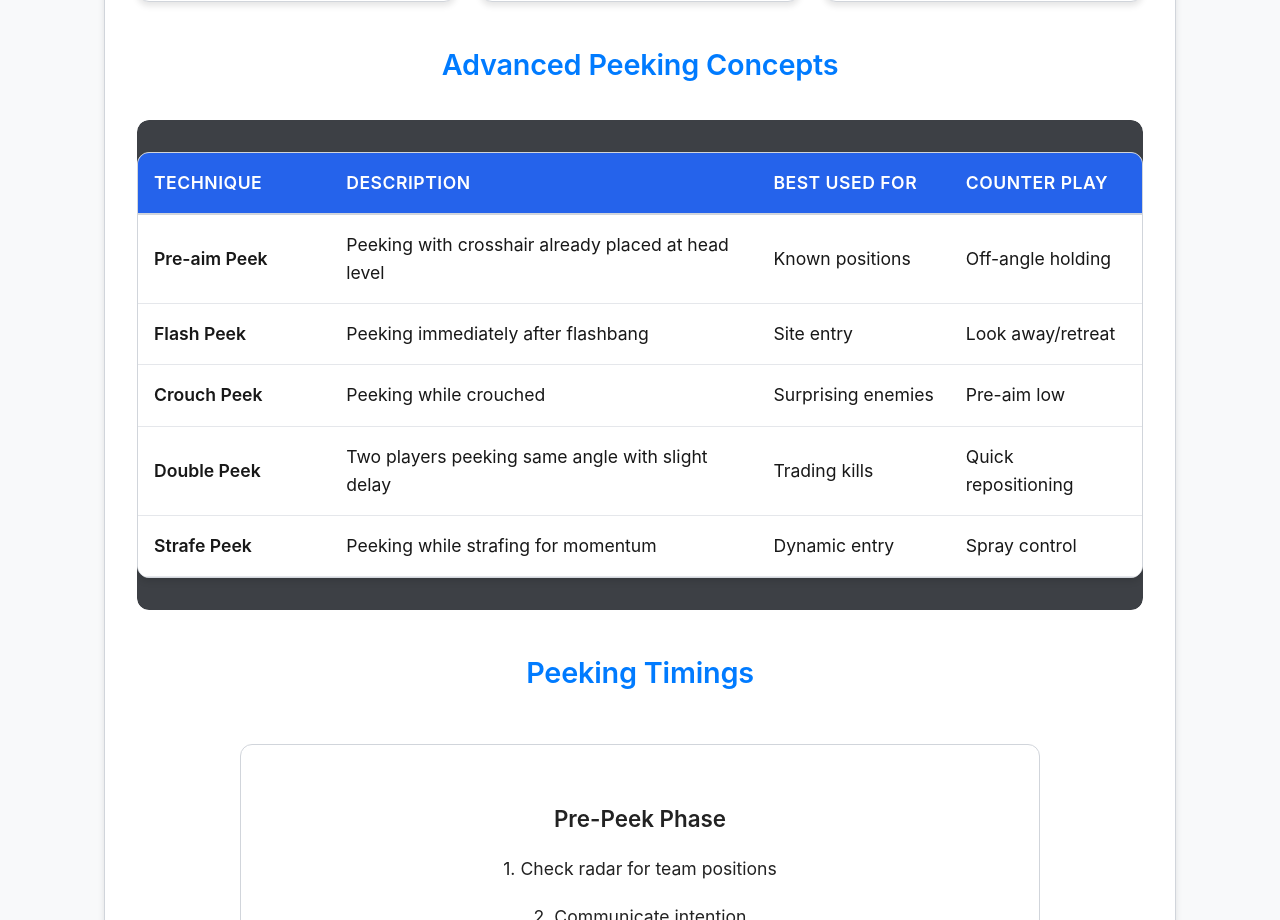
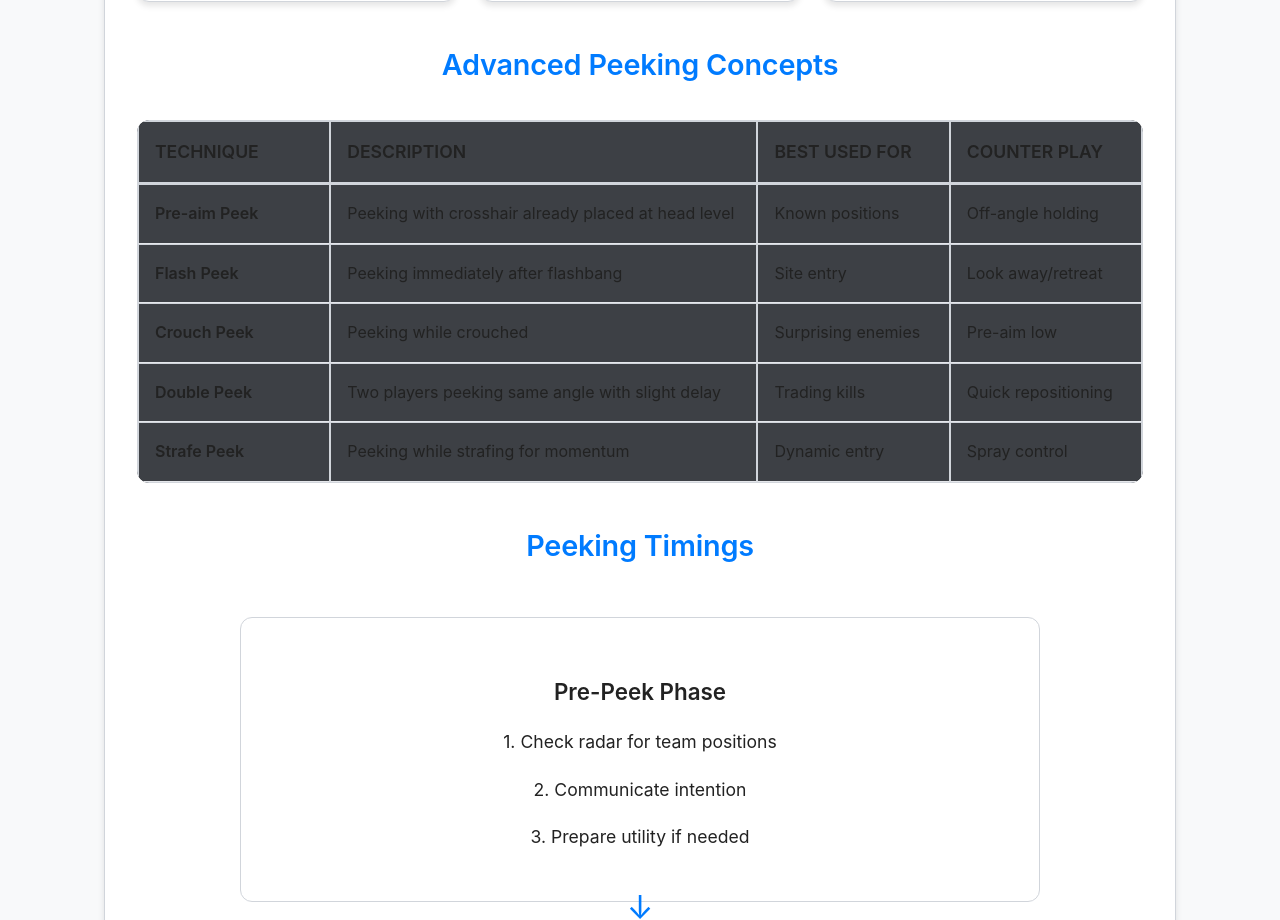
Before and after one commit to Zm1yka1337/CS2Front, a React (Create React App) app: page /theory in a window 1280 px wide. Shown: the part 1400-2320 px from the top of the page. Built offline with nearby package versions, Linux system fonts and the light colour scheme; no server answers.

Commit message:
finish228

```diff
--- a/src/components/Home.js
+++ b/src/components/Home.js
@@ -54,7 +54,7 @@ function Home() {
 
   return (
     <div className="home">
-      <h1>CS2 траєкторія гранат</h1>
+      <h1>CS2 Grenade Lineups</h1>
       {success && <div style={{color: 'green', marginBottom: '1rem'}}>Дані успішно імпортовано!</div>}
       {error && <div style={{color: 'red', marginBottom: '1rem'}}>{error}</div>}
       {mapsLoading ? (
@@ -84,7 +84,7 @@ function Home() {
                 </div>
               </div>
             </Link>
-          )) : <div>Немає доступних карт</div>}
+          )) : <div>No maps available</div>}
         </div>
       )}
     </div>
--- a/src/components/NadeDetails.js
+++ b/src/components/NadeDetails.js
@@ -117,22 +117,22 @@ function NadeDetails() {
           </div>
 
           <div className="info-card">
-            <h3>Техніка</h3>
-            <p><strong>Тип:</strong> {type}</p>
-            <p><strong>Кидок:</strong> {technique}</p>
-            <p><strong>Складність:</strong> {difficulty}</p>
+            <h3>Technique</h3>
+            <p><strong>Type:</strong> {type}</p>
+            <p><strong>Throw:</strong> {technique}</p>
+            <p><strong>Difficulty:</strong> {difficulty}</p>
           </div>
 
           <div className="info-card">
-            <h3>Деталі</h3>
-            <p><strong>Тікрейт:</strong> {tickrate}</p>
-            <p><strong>Позиція:</strong> {spotName}</p>
+            <h3>Details</h3>
+            <p><strong>Tickrate:</strong> {tickrate}</p>
+            <p><strong>Spot:</strong> {spotName}</p>
           </div>
         </div>
 
         {videoUrl && !showTutorial && (
           <button className="watch-tutorial-button" onClick={handleOpenTutorial}>
-            Пидивитися туторіал (Video & Instructions)
+            Watch Tutorial (Video & Instructions)
           </button>
         )}
 
@@ -140,7 +140,7 @@ function NadeDetails() {
           <div className="tutorial-modal-overlay">
             <div className="tutorial-modal-content">
               <div className="tutorial-modal-header">
-                <h2>{title} - Туторіал</h2>
+                <h2>{title} - Tutorial</h2>
                 <button className="close-tutorial-button" onClick={() => setShowTutorial(false)}>
                   &times;
                 </button>
@@ -159,13 +159,13 @@ function NadeDetails() {
                     )}
                     {description && (
                       <div className="nade-description">
-                        <h3>Повна інструкція:</h3>
+                        <h3>Full Instructions:</h3>
                         <p>{description}</p>
                       </div>
                     )}
                     <div className="comments-placeholder">
-                      <h3>Коментарі</h3>
-                      <p><em>(Коментарі скоро поясляться)</em></p>
+                      <h3>Comments</h3>
+                      <p><em>(Comment section coming soon)</em></p>
                     </div>
                   </div>
                   <div className="modal-right-column">
--- a/src/components/NadeDetailsModal.js
+++ b/src/components/NadeDetailsModal.js
@@ -296,24 +296,7 @@ function NadeDetailsModal({ mapId, nadeId, currentUser, onClose }) {
                 </div>
               )}
               {/* Comments Section */}
-              <div className="comments-section">
-                <h3>Коментарі</h3>
-                <div className="comments-list">
-                  {comments.length === 0 && <div className="no-comments">Коментарів ще немає.</div>}
-                  {comments.map(comment => (
-                    <div key={comment.id} className="comment-item">
-                      <div className="comment-header">
-                        <span className="comment-user">{comment.userName || 'Користувач'}</span>
-                        <span className="comment-date">{comment.createdAt?.seconds ? new Date(comment.createdAt.seconds * 1000).toLocaleString() : ''}</span>
-                        {currentUser && comment.userId === currentUser.uid && (
-                          <button className="delete-comment-btn" onClick={() => handleDeleteComment(comment.id, comment.userId)} title="Видалити">×</button>
-                        )}
-                      </div>
-                      <div className="comment-text">{comment.text}</div>
-                    </div>
-                  ))}
-                </div>
-              </div>
+              {/* Коментарі повністю прибрано для модалки улюблених гранат */}
             </div>
             <div className="modal-right-column">
               {currentVideoId ? (
--- a/src/pages/RegisterPage.js
+++ b/src/pages/RegisterPage.js
@@ -2,7 +2,6 @@ import React, { useState } from 'react';
 import { useNavigate } from 'react-router-dom';
 import { registerWithEmailAndPassword } from '../services/firebaseService';
 import '../styles/RegisterPage.css';
-import { Link } from 'react-router-dom';
 
 function RegisterPage() {
   const [email, setEmail] = useState('');
@@ -59,47 +58,58 @@ function RegisterPage() {
   return (
     <div className="register-page">
       <div className="register-container">
-        <h1>Реєстрація</h1>
-        {error && <div className="error-message">{error}</div>}
-        <form onSubmit={handleEmailRegister} className="register-form">
+        <h2>Реєстрація</h2>
+        <form onSubmit={handleEmailRegister}>
+          <div className="form-group">
             <label htmlFor="email">Email</label>
             <input
               type="email"
               id="email"
               value={email}
               onChange={(e) => setEmail(e.target.value)}
+              placeholder="Ваш email"
               required
             />
+          </div>
+          <div className="form-group">
             <label htmlFor="password">Пароль</label>
             <input
               type="password"
               id="password"
               value={password}
               onChange={(e) => setPassword(e.target.value)}
+              placeholder="Ваш пароль"
               required
             />
+          </div>
+          <div className="form-group">
             <label htmlFor="confirmPassword">Підтвердіть Пароль</label>
             <input
               type="password"
               id="confirmPassword"
               value={confirmPassword}
               onChange={(e) => setConfirmPassword(e.target.value)}
+              placeholder="Підтвердіть пароль"
               required
             />
-          <label htmlFor="displayName">Ім'я користувача</label>
+          </div>
+          <div className="form-group">
+            <label htmlFor="displayName">Ім'я</label>
             <input
               type="text"
               id="displayName"
               value={displayName}
               onChange={(e) => setDisplayName(e.target.value)}
+              placeholder="Ваше ім'я"
               required
             />
-          <button type="submit" className="btn btn-register">Зареєструватися</button>
+          </div>
+          {error && <p className="error-message">{error}</p>}
+          <button type="submit" className="btn btn-primary">Зареєструватися</button>
         </form>
-        <button className="btn btn-google">Зареєструватися через Google</button>
-        <div className="login-link">
-          Вже маєте акаунт? <Link to="/login">Увійти</Link>
-        </div>
+        <p className="switch-form-text">
+          Вже є акаунт? <a href="/login">Увійти</a>
+        </p>
       </div>
     </div>
   );
--- a/src/styles/Theory.css
+++ b/src/styles/Theory.css
@@ -380,35 +380,36 @@
 }
 
 .theory-table {
+  background: transparent !important;
+  border-collapse: collapse;
   width: 100%;
-  border-collapse: separate;
-  border-spacing: 0;
-  margin: 2rem 0;
-  background-color: var(--background-color);
-  border-radius: 12px;
-  overflow: hidden;
-  box-shadow: 0 4px 6px rgba(0, 0, 0, 0.1);
+  color: var(--text-color);
 }
 
-.theory-table th {
-  background-color: var(--primary-color);
-  color: white;
-  font-weight: 600;
-  text-transform: uppercase;
-  letter-spacing: 0.5px;
-  padding: 1.5rem;
-  font-size: 1.1rem;
+.theory-table th,
+.theory-table td {
+  background: transparent !important;
+  color: var(--text-color) !important;
+  border: 1px solid var(--border-color);
 }
 
-.theory-table td {
-  padding: 1.2rem 1.5rem;
-  font-size: 1.1rem;
-  line-height: 1.6;
-  border-bottom: 1px solid var(--border-color);
+.theory-table tr {
+  background: transparent !important;
 }
 
-.theory-table tr:last-child td {
-  border-bottom: none;
+.theory-table tr:hover td {
+  background: var(--surface-color, #fff) !important;
+  color: var(--text-color) !important;
+}
+
+/* Для світлої теми прибираю override */
+html:not([data-theme='dark']) .theory-table,
+html:not([data-theme='dark']) .theory-table th,
+html:not([data-theme='dark']) .theory-table td,
+html:not([data-theme='dark']) .theory-table tr,
+html:not([data-theme='dark']) .theory-table tr:hover td {
+  background: transparent !important;
+  color: var(--text-color) !important;
 }
 
 .info-box,
```
Also changed, not shown: src/components/MapDetails.js (+8 -8 lines), src/pages/LoginPage.js (+16 -18 lines). Lines whose indentation alone changed are shown as unchanged.
